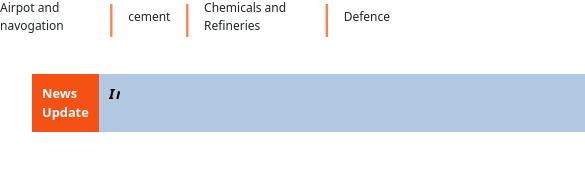
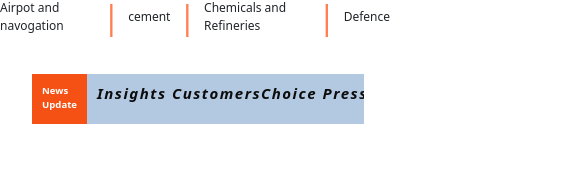
Before and after one commit to soujanya-moola/pilogtask, a React (Create React App) app: page / in a window 390 px wide. Shown: the part 202-373 px from the top of the page, 585 px wide, since content can reach past the window. Built offline with nearby package versions, Linux system fonts and the light colour scheme.

Commit message:
news changes

```diff
--- a/src/Components/Home/Home.css
+++ b/src/Components/Home/Home.css
@@ -346,7 +346,7 @@ span{
 
   }
   .typing-text {
-    overflow: hidden; /* Ensures the text is not visible initially */
+
     white-space: nowrap; /* Prevents text from wrapping */
     margin: 0; /* Removes default margin */
     letter-spacing: 0.1em; /* Adjust as needed for spacing between letters */
@@ -398,10 +398,29 @@ width: 85px;
   height: 30px;
   font-size: 0.7rem !important;
 }
+.parent {
+  width: 85%;
+  display: flex;
+  margin: 2rem;
+
+}
+.second {
+  font-size: 12px !important;
+}
+.typing-text {
+
+  white-space: nowrap; /* Prevents text from wrapping */
+  margin: 0; /* Removes default margin */
+  letter-spacing: 0.1em; /* Adjust as needed for spacing between letters */
+  animation: typing 3s steps(30, end) infinite;
+  font-size: 15px;
+  font-weight: 600;
+  font-style: italic;
+}
 
    }
 
-   @media only screen and (max-width: 481px){
+   @media only screen  and (min-width: 281px) and (max-width: 481px){
     .works-div{
         display: flex;
         flex-direction: column;
@@ -442,11 +461,31 @@ width: 60px;
   font-size: 0.6rem !important;
 }
 .news{
-  font-size: 0.8rem;
+  font-size: 0.6rem;
   padding-bottom: -5px;
 }
+.parent {
+  width: 85%;
+  display: flex;
+  overflow: hidden;
+
+
+
+}
 .second {
-  font-size: 12px !important;
+  font-size: 8px !important;
+  height: 50px;
+
+}
+.typing-text {
+
+  white-space: nowrap; /* Prevents text from wrapping */
+  margin: 0; /* Removes default margin */
+
+  animation: typing 3s steps(30, end) infinite;
+  font-size: 15px;
+  font-weight: 600;
+  font-style: italic;
 }
 
 
```
